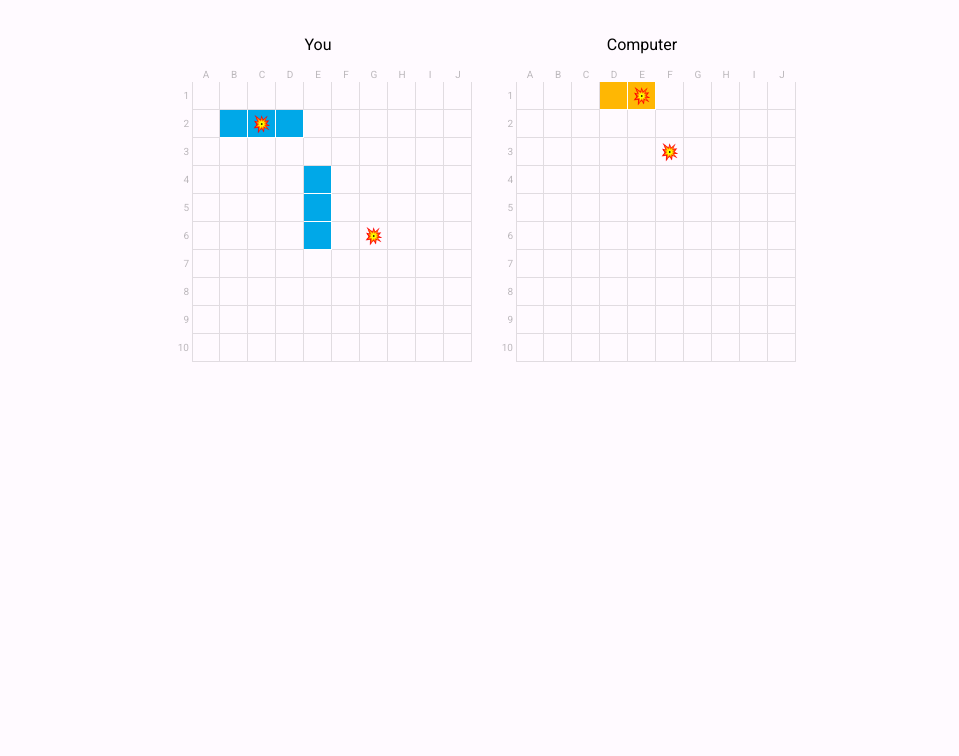
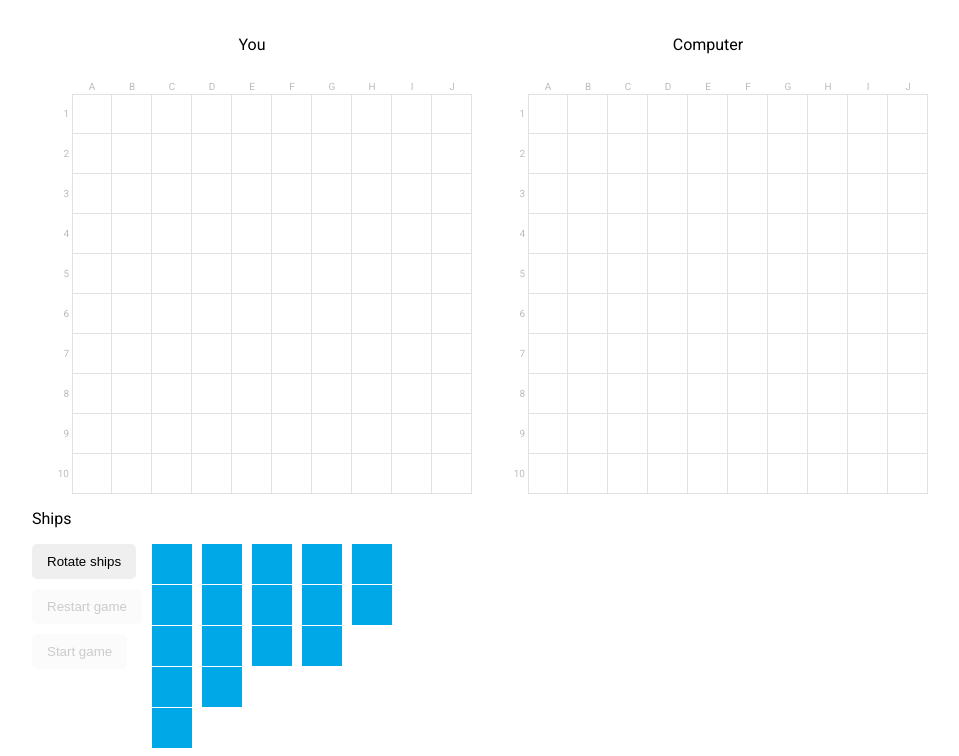
Before and after one commit to dcrnek1/Project-Battleship, a website built with webpack: page src/index.html in a window 1280 px wide. Shown: the part 70-826 px from the top of the page, without its empty margins (160-1119 px from the left). Before the commit the page ends 800 px from the top, so only its background shows below. Built offline with nearby package versions, Linux system fonts and the light colour scheme.

Commit message:
Ship selector, building grid and ship selector dynamically from Player objects

```diff
--- a/src/css/style.css
+++ b/src/css/style.css
@@ -1,22 +1,23 @@
 @import url('https://fonts.googleapis.com/css2?family=Roboto:ital,wght@0,100;0,300;0,400;0,500;0,700;0,900;1,100;1,300;1,400;1,500;1,700;1,900&display=swap');
 
 :root {
-  --cell-size: 28px;
-  --border-color: rgba(0, 0, 0, 0.116);;
+  --cell-size: 40px;
+  --border-color: rgba(0, 0, 0, 0.116);
   --text-color-grey: rgba(0, 0, 0, 0.267);
   --text-size-smallest: 10px;
   --cell-hover-color: #219ebc;
   --color-red: #d00000;
   --color-red-light: #ec8385;
   --color-blue-darker: #00a8e8;
+  --color-blue-darker-faded: #94e1ffbd;
   --color-beige: #ffb703;
+  --color-beige-faded:rgba(255, 213, 108, 0.658);
 }
 
 body {
   display: flex;
   justify-content: center;
   font-family: "Roboto", sans-serif;
-  background-color: #fffaff;
 }
 
 .gameContainer {
@@ -91,15 +92,23 @@ gap: 1em;
   border-left: 1px solid var(--border-color);
 }
 
-.row:not(.row-header):nth-child(2) > div:not(.header-column) {
+.row:nth-of-type(3) > div:not(.header-column) {
   border-top: 1px solid var(--border-color);
 }
 
 
 .gameBoard.active:not(.player) > .row > div:not([class]):hover {
-  background-color: var(--color-red);
+  /* background-color: var(--color-red);
   background-clip: content-box;
-  padding: 12px;
+  padding: 12px; */
+
+  background-image: url("../assets/explode1.png");
+  background-repeat: no-repeat;
+  background-size: 20px;
+  background-position: calc((var(--cell-size) - 20px) / 2);
+  background-color: rgba(255, 255, 255, 0.700);
+  background-blend-mode: overlay;
+
 }
 
 .gameBoard > .row > .ship {
@@ -111,9 +120,96 @@ gap: 1em;
   background-color: var(--color-beige);
 }
 
+.gameBoard.pc > .row > .ship.hit {
+  background-color: var(--color-beige-faded);
+}
+
+.gameBoard.player > .row > .ship.hit {
+  background-color: var(--color-blue-darker-faded);
+}
+
 .hit {
   background-image: url("../assets/explode1.png");
   background-repeat: no-repeat;
   background-size: 20px;
-  background-position: 4px 4px;
+  background-position: calc((var(--cell-size) - 20px) / 2);
 }
+
+.ships-container {
+  align-self: flex-start;
+  padding-top: 1em;
+  display: flex;
+  flex-direction: row;
+  gap: 10px;
+}
+
+.ships {
+  display: flex;
+  gap: 10px;
+}
+
+.ships > .ship {
+  display: flex;
+  gap: 1px;
+  align-self: flex-start;
+}
+
+.ships.v {
+  flex-direction: row;
+}
+
+.ships.v > .ship {
+  flex-direction: column;
+}
+
+.ships.h {
+  flex-direction: column;
+}
+
+.ships.h > .ship {
+  flex-direction: row;
+}
+
+.ships > .ship > div {
+  width: calc(var(--cell-size));
+  height: calc(var(--cell-size));
+  background-color: var(--color-blue-darker);
+}
+
+.ships > .ship.placed > div {
+  background-color: var(--color-blue-darker-faded);
+}
+
+.ship.selected {
+  outline: 2px solid var(--color-red);
+  box-sizing: content-box;
+  outline-offset: 3px;
+}
+
+button {
+  width: fit-content;
+  border: none;
+  padding: 10px 15px 10px 15px;
+  border-radius: 5px;
+}
+
+button.disabled {
+  opacity: 0.2;
+}
+
+button:not(.disabled):hover {
+  /* background-color: var(--color-beige); */
+  background-color: #bbbbbb;
+  color: white;
+}
+
+.game-settings {
+  display: flex;
+  flex-direction: column;
+  gap: 10px;
+}
+
+.flex-left {
+  align-self: flex-start;
+  padding-top: 15px;
+}
--- a/src/index.html
+++ b/src/index.html
@@ -29,7 +29,7 @@
                 <div class="row">
                     <div class="header-column">1</div>
                     <div></div>
-                    <div ></div>
+                    <div></div>
                     <div></div>
                     <div></div>
                     <div></div>
@@ -155,6 +155,43 @@
                     <div></div>
                     <div></div>
                     <div></div>
+                </div>
+                    <div class="heading flex-left">Ships</div>
+                    <div class="ships-container">
+                    <div class="game-settings">
+                        <button id="rotate">Rotate ships</button>
+                        <button class="disabled" id="restart">Restart game</button>
+                        <button class="disabled" id="start">Start game</button>
+                    </div>
+                    <div class="ships v">
+                        <div class="ship">
+                            <div></div>
+                            <div></div>
+                            <div></div>
+                            <div></div>
+                            <div></div>
+                        </div>
+                        <div class="ship">
+                            <div></div>
+                            <div></div>
+                            <div></div>
+                            <div></div>
+                        </div>
+                        <div class="ship placed">
+                            <div></div>
+                            <div></div>
+                            <div></div>
+                        </div>
+                        <div class="ship placed">
+                            <div></div>
+                            <div></div>
+                            <div></div>
+                        </div>
+                        <div class="ship">
+                            <div></div>
+                            <div></div>
+                        </div>
+                    </div>
                 </div>
             </div>
             <div class="gameBoard pc active">
--- a/src/index.js
+++ b/src/index.js
@@ -1 +1,13 @@
 import './css/style.css';
+import * as dom from './js/dom';
+import Player from './js/Player';
+
+//Gameplay
+//Create new player (PC and Player)
+let playerUser = new Player('user');
+let playerPc = new Player('pc');
+
+//Initialize player and pc grid and ship selector
+dom.initializeGrid(playerUser.gameBoard.board, 'player');
+dom.initializeGrid(playerPc.gameBoard.board, 'pc');
+dom.initializeShipSelector(playerUser.gameBoard.ships);
--- a/src/js/Player.js
+++ b/src/js/Player.js
@@ -6,3 +6,5 @@ class Player {
     this.gameBoard = new Gameboard();
   }
 }
+
+export default Player;
--- /dev/null
+++ b/src/js/dom.js
@@ -0,0 +1,69 @@
+export let buttonRotate = document.querySelector("#rotate");
+export let buttonRestart = document.querySelector("#restart");
+export let buttonStart = document.querySelector("#start");
+export let gameSettings = document.querySelector(".game-settings");
+export let shipsSelector = document.querySelector(".ships");
+export let shipsShip = document.querySelectorAll(".ships > .ship");
+export let gameBoardPlayer = document.querySelector(".gameBoard.player");
+export let rowHeaderPlayer = document.querySelector(".gameBoard.player > .row.row-header")
+export let gameBoardPc = document.querySelector(".gameBoard.pc");
+export let rowHeaderPc = document.querySelector(".gameBoard.pc > .row.row-header")
+export let headerShips = document.querySelector(".heading");
+export let allGridRows = document.querySelectorAll(".row:not(.row-header)");
+
+//EventListeners
+buttonRotate.addEventListener('click', () => {
+    shipsSelector.classList.value = shipsSelector.classList.contains('v') ? 'ships h' : 'ships v';
+});
+
+function selectShip(shipElement, shipsElement) {
+    shipsElement.forEach(e => {
+        e.classList.remove('selected');
+    })
+    shipElement.classList.add('selected');
+}
+
+
+
+//Functions
+export function initializeGrid(gridArray, player) {
+    allGridRows.forEach(e => e.remove());
+    let HTMLBoard = '';
+    gridArray.map((value1, index1) => {
+        HTMLBoard += `<div class="row">`
+        HTMLBoard += `<div class="header-column">${index1 + 1}</div>`
+        value1.map((value2, index2) => {
+            HTMLBoard += `<div coord1="${index1}" coord2="${index2}"></div>`
+        })
+        HTMLBoard += `</div>`
+    });
+
+    if (player === 'player') {
+        rowHeaderPlayer.insertAdjacentHTML("afterEnd", HTMLBoard);
+    } else if (player === 'pc') {
+        rowHeaderPc.insertAdjacentHTML("afterEnd", HTMLBoard);
+    }
+}
+
+export function initializeShipSelector(ships) {
+    shipsShip.forEach(e => e.remove())
+    let HTMLShipsSelector = '';
+    Object.entries(ships).map((ship, index) => {
+        HTMLShipsSelector += `<div class="ship${ship[1].placedOnBoard === true ? " placed" : ""}" boardCode="${ship[1].boardCode}">`
+        for (let i = 0; i < ship[1].length; i++) {
+            HTMLShipsSelector += `<div></div>`
+        }
+        HTMLShipsSelector += `</div>`
+    })
+
+    console.log(HTMLShipsSelector);
+    shipsSelector.insertAdjacentHTML("afterbegin", HTMLShipsSelector);
+
+    let shipsElement = document.querySelectorAll(".ships > .ship");
+
+    shipsElement.forEach(e1 => {
+        e1.addEventListener('click', (e2) => {
+            selectShip(e1, shipsElement);
+        })
+    })
+}
```
